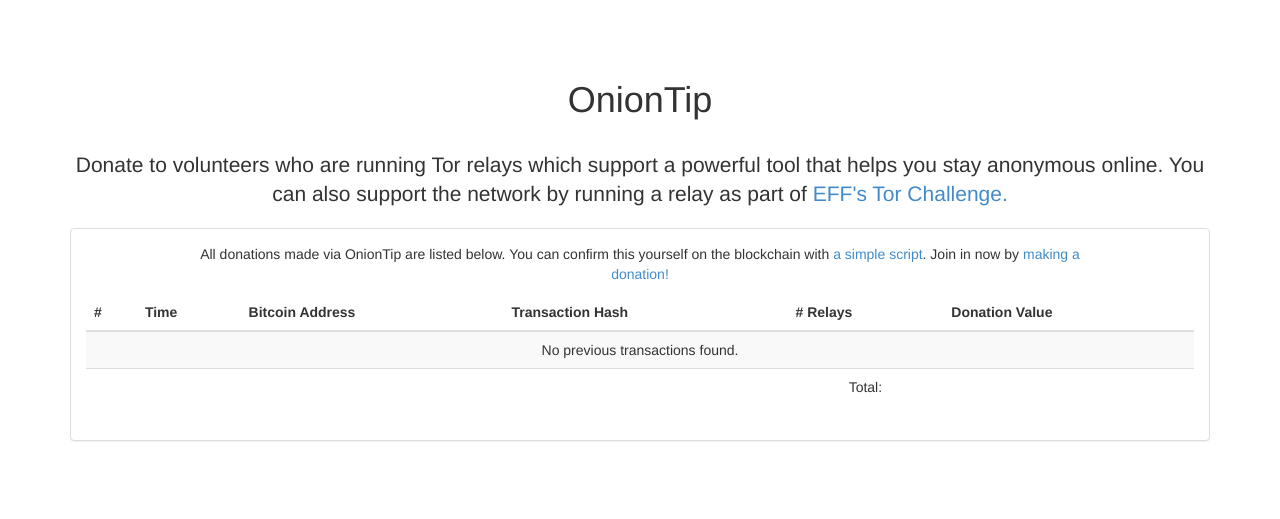
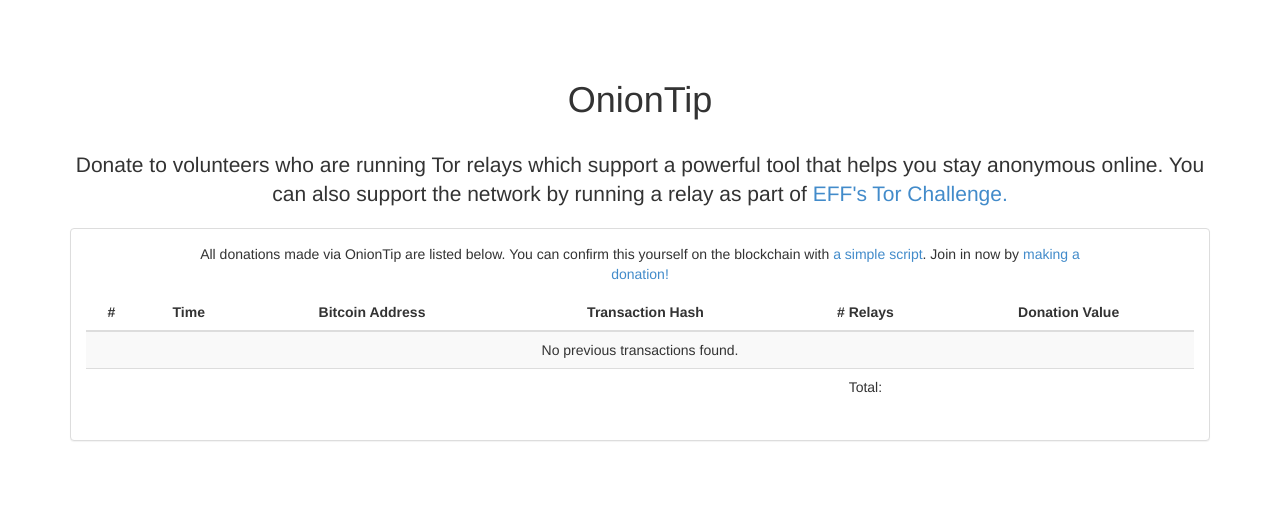
Before and after one commit to DonnchaC/oniontip, a Flask app: template oniontip/templates/transactions.html in a window 1280 px wide. Shown: the top 519 px of the page. Run offline with Flask 2, Linux system fonts and the light colour scheme; the template is opened without the code that fills it, so the values that code supplies are empty; parts of the project's set-up code (start-up, migrations or seed data) failed here and were passed over; some libraries are stand-ins or nearby versions.

Commit message:
Center header on transaction list

```diff
--- a/oniontip/static/css/style.css
+++ b/oniontip/static/css/style.css
@@ -28,7 +28,7 @@
   padding-bottom: 100px;
 }
 
-#result_table td, #result_table th, #transactionlisting td, #transactionlisting thead {
+#result_table td, #result_table th, #transactionlisting td, #transactionlisting th {
   text-align: center;
 }
 
```
